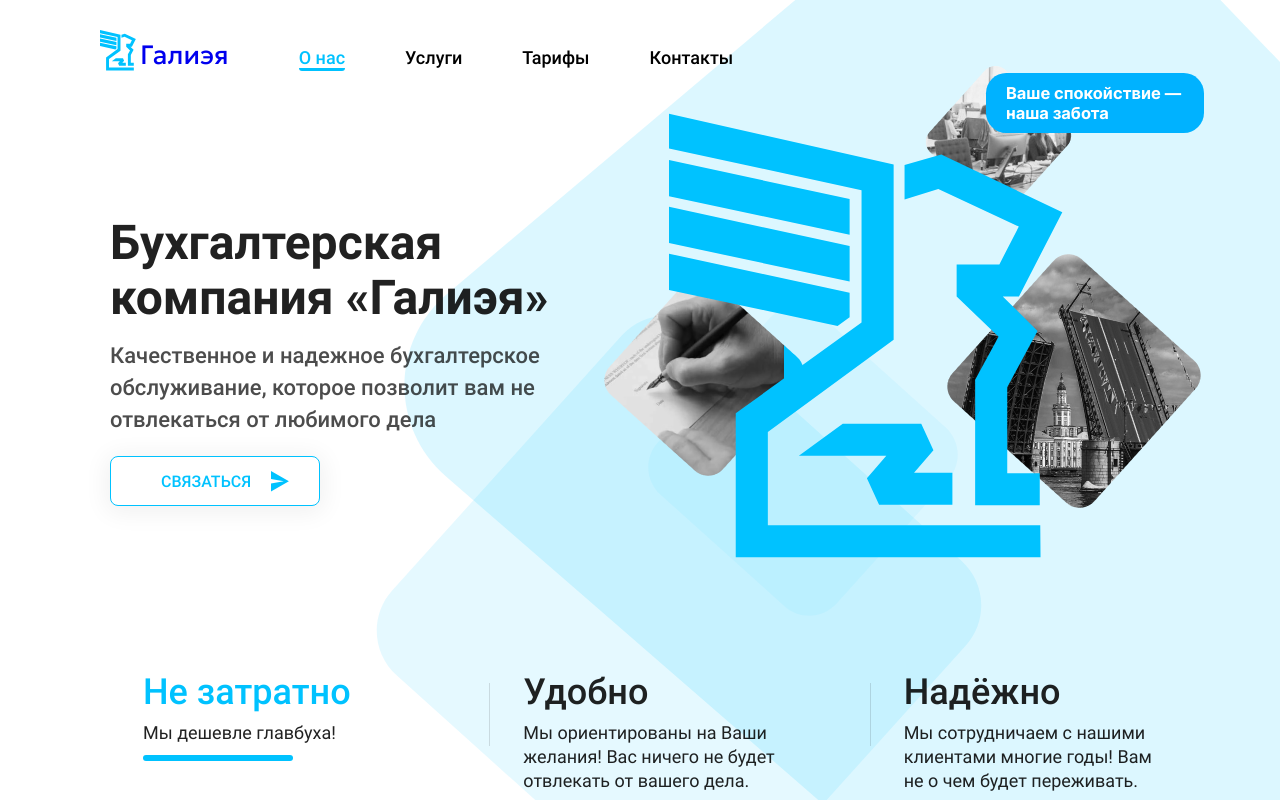
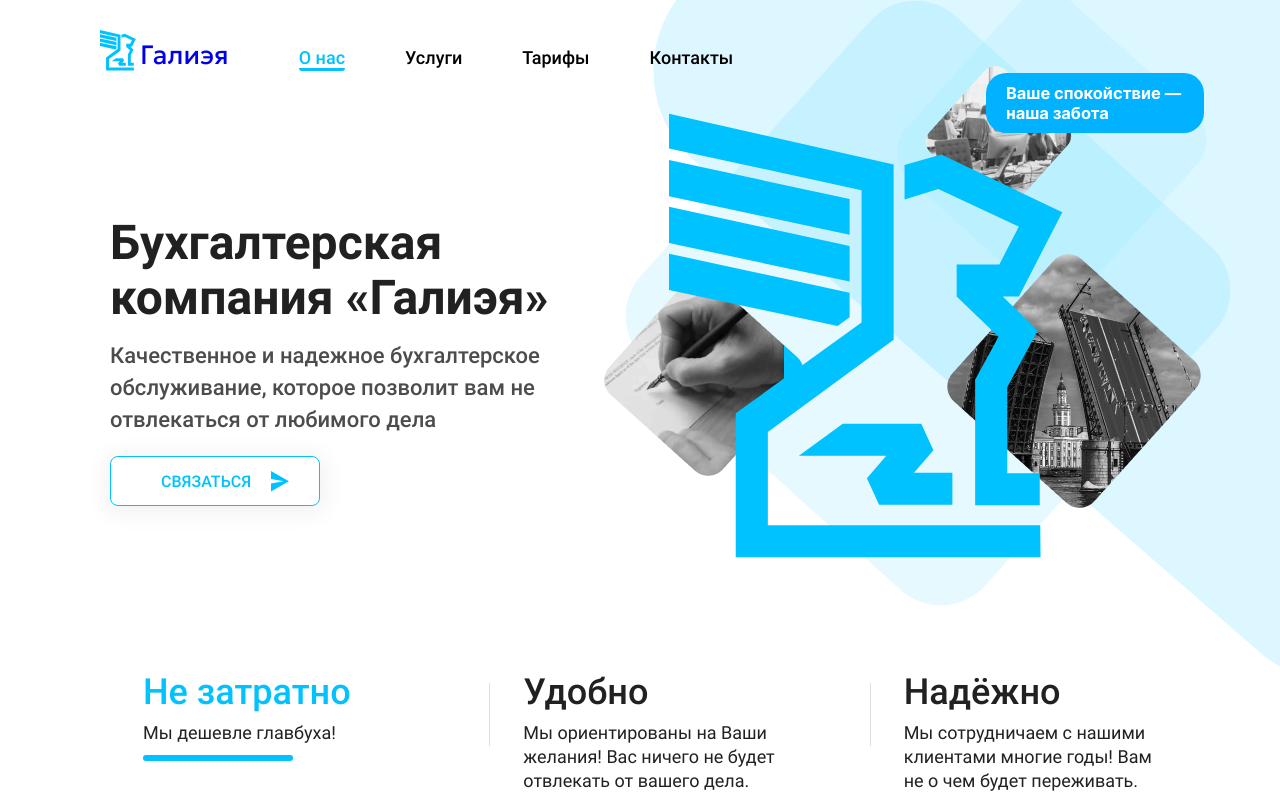
Before and after one commit to inzist-web/galiea, a Next.js app: page / in a window 1280 px wide. Shown: the top 800 px of the page. Built offline with nearby package versions, Linux system fonts and the light colour scheme; what telegraf would draw is missing.

Commit message:
fix: intro background

```diff
--- a/src/blocks/intro.scss
+++ b/src/blocks/intro.scss
@@ -327,14 +327,14 @@
   &__background {
     position: absolute;
     overflow: visible;
-    top: -600px;
-    right: -530px;
+    top: -915px;
+    right: -779px;
     z-index: -1;
 
     @include wide-tablet {
       width: 1000px;
-      top: -386px;
-      right: -408px;
+      top: -648px;
+      right: -532px;
     }
 
     @include tablet {
```
